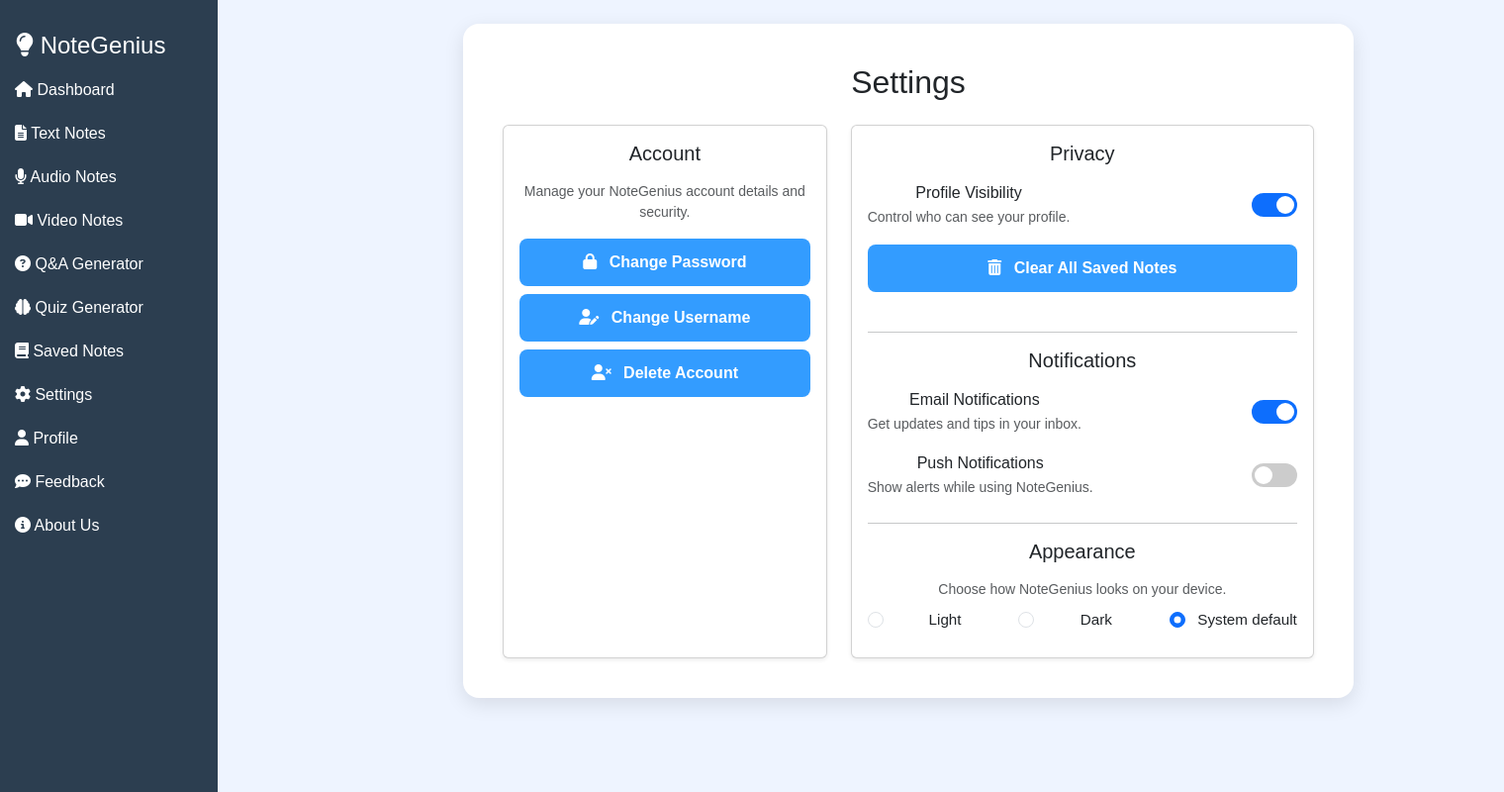
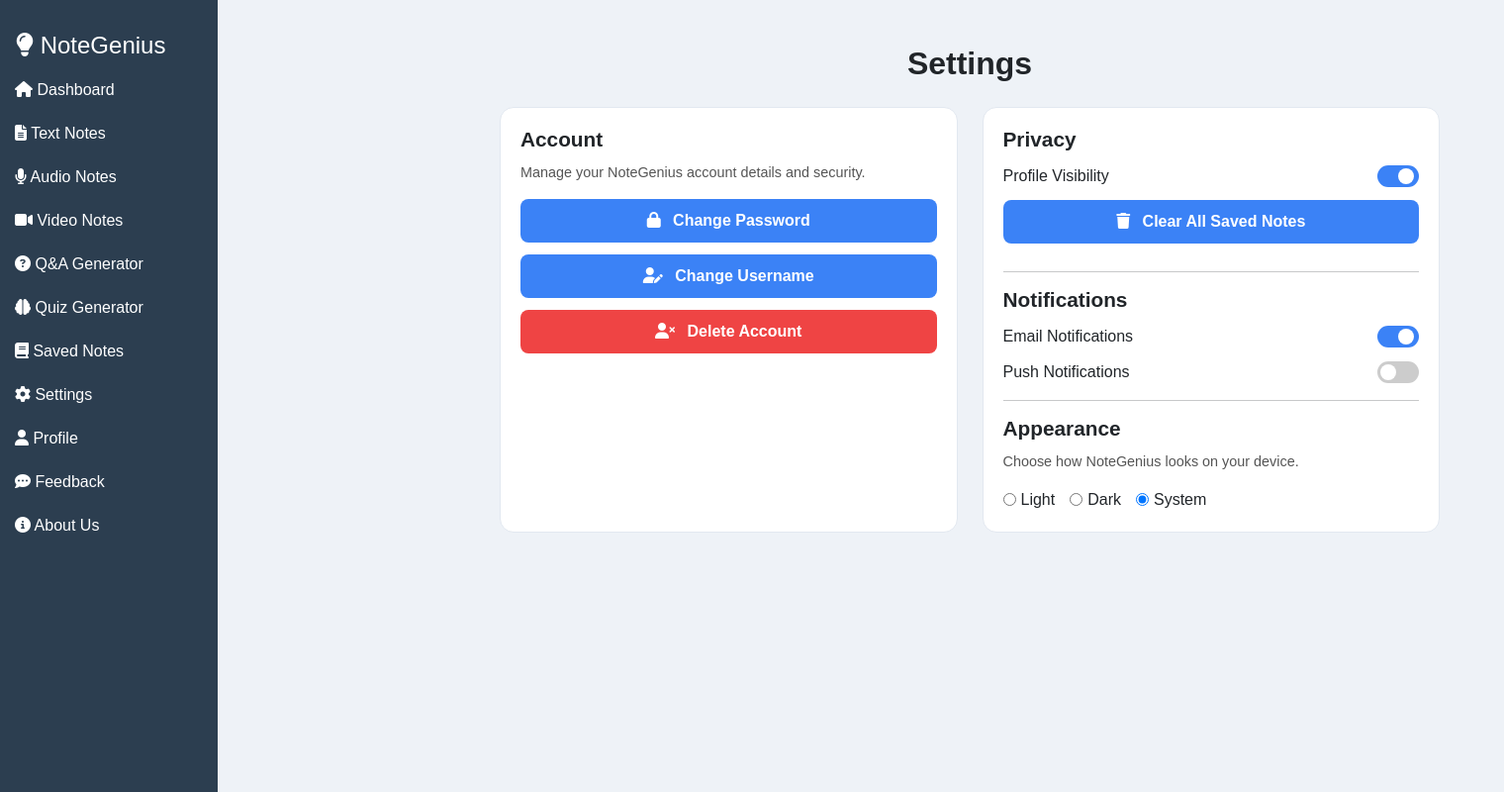
Before and after one commit to Anjali-990/Project-NoteGenius, a Django app: page /settings/ in a window 1520 px wide; the page is wider, and only the part inside the window is pictured. Shown: that part at 99% size. Run offline with Django 5.2, Linux system fonts and the light colour scheme.

Commit message:
updated settings page UI + dark mode fix

```diff
--- a/myapp/templates/settings.html
+++ b/myapp/templates/settings.html
@@ -1,312 +1,302 @@
 {% extends "index.html" %}
 {% load static %}
-
 {% block main %}
 
-<section class="settings-section">
-  <div
-    class="upload-card settings-card"
-    style="max-width: 900px; margin: 24px 40px 32px 480px;"
-  >
-    <h2 class="text-center mb-4">Settings</h2>
+<section class="upload-section">
 
-    <div class="row g-4">
-      <!-- LEFT: ACCOUNT -->
-      <div class="col-md-5">
-        <div class="card h-100 shadow-sm">
-          <div class="card-body">
-            <h5 class="mb-3">Account</h5>
-            <p class="text-muted small mb-3">
-              Manage your NoteGenius account details and security.
-            </p>
+  <div class="settings-wrapper">
 
-            <div class="d-grid gap-2">
-              <button class="btn btn-outline-primary">
+    <h1 class="settings-title">Settings</h1>
+
+    <div class="settings-grid">
+
+      <!-- ACCOUNT -->
+      <div class="settings-card">
+        <h2 class="section-heading">Account</h2>
+        <p class="section-sub">Manage your NoteGenius account details and security.</p>
+
+        <button class="btn-setting primary">
           <i class="fas fa-lock me-2"></i> Change Password
         </button>
-              <button class="btn btn-outline-primary">
+        <button class="btn-setting primary">
           <i class="fas fa-user-edit me-2"></i> Change Username
         </button>
-              <button class="btn btn-outline-danger">
+        <button class="btn-setting danger">
           <i class="fas fa-user-times me-2"></i> Delete Account
         </button>
       </div>
-          </div>
-        </div>
-      </div>
 
-      <!-- RIGHT: PRIVACY + NOTIFICATIONS + THEME -->
-      <div class="col-md-7">
-        <div class="card h-100 shadow-sm">
-          <div class="card-body">
-            <!-- Privacy -->
-            <h5 class="mb-3">Privacy</h5>
+      <!-- PRIVACY + NOTIFICATIONS + APPEARANCE -->
+      <div class="settings-card">
 
-            <div class="d-flex justify-content-between align-items-center mb-3">
-              <div>
-                <div>Profile Visibility</div>
-                <small class="text-muted">Control who can see your profile.</small>
-              </div>
-              <label class="ng-switch">
-                <input type="checkbox" checked />
-                <span class="ng-slider ng-round"></span>
+        <!-- PRIVACY -->
+        <h2 class="section-heading">Privacy</h2>
+
+        <div class="switch-row">
+          <span>Profile Visibility</span>
+          <label class="switch">
+            <input type="checkbox" checked>
+            <span class="slider"></span>
           </label>
         </div>
 
-            <button class="btn btn-outline-warning w-100 mb-4">
-              <i class="fas fa-trash-alt me-2"></i> Clear All Saved Notes
+        <button class="btn-setting primary">
+          <i class="fas fa-trash me-2"></i> Clear All Saved Notes
         </button>
 
         <hr />
 
-            <!-- Notifications -->
-            <h5 class="mb-3">Notifications</h5>
+        <!-- NOTIFICATIONS -->
+        <h2 class="section-heading">Notifications</h2>
 
-            <div class="d-flex justify-content-between align-items-center mb-3">
-              <div>
-                <div>Email Notifications</div>
-                <small class="text-muted">Get updates and tips in your inbox.</small>
-              </div>
-              <label class="ng-switch">
-                <input type="checkbox" checked />
-                <span class="ng-slider ng-round"></span>
+        <div class="switch-row">
+          <span>Email Notifications</span>
+          <label class="switch">
+            <input type="checkbox" checked>
+            <span class="slider"></span>
           </label>
         </div>
 
-            <div class="d-flex justify-content-between align-items-center mb-4">
-              <div>
-                <div>Push Notifications</div>
-                <small class="text-muted">Show alerts while using NoteGenius.</small>
-              </div>
-              <label class="ng-switch">
-                <input type="checkbox" />
-                <span class="ng-slider ng-round"></span>
+        <div class="switch-row">
+          <span>Push Notifications</span>
+          <label class="switch">
+            <input type="checkbox">
+            <span class="slider"></span>
           </label>
         </div>
 
         <hr />
 
-            <!-- Appearance / Theme -->
-            <h5 class="mb-3">Appearance</h5>
-            <p class="text-muted small mb-2">
-              Choose how NoteGenius looks on your device.
-            </p>
+        <!-- APPEARANCE -->
+        <h2 class="section-heading">Appearance</h2>
+        <p class="section-sub">Choose how NoteGenius looks on your device.</p>
 
-            <div class="row">
-              <div class="col-12 col-sm-4 mb-2">
-                <div class="form-check">
-                  <input
-                    class="form-check-input theme-radio"
-                    type="radio"
-                    name="theme"
-                    id="themeLight"
-                    value="light"
-                  />
-                  <label
-                    class="form-check-label appearance-label"
-                    for="themeLight"
-                  >
+        <div class="appearance-options">
+          <label>
+            <input type="radio" name="theme" value="light">
             Light
           </label>
-                </div>
-              </div>
-              <div class="col-12 col-sm-4 mb-2">
-                <div class="form-check">
-                  <input
-                    class="form-check-input theme-radio"
-                    type="radio"
-                    name="theme"
-                    id="themeDark"
-                    value="dark"
-                  />
-                  <label
-                    class="form-check-label appearance-label"
-                    for="themeDark"
-                  >
+          <label>
+            <input type="radio" name="theme" value="dark">
             Dark
           </label>
-                </div>
-              </div>
-              <div class="col-12 col-sm-4 mb-2">
-                <div class="form-check">
-                  <input
-                    class="form-check-input theme-radio"
-                    type="radio"
-                    name="theme"
-                    id="themeSystem"
-                    value="system"
-                  />
-                  <label
-                    class="form-check-label appearance-label"
-                    for="themeSystem"
-                  >
-                    System default
+          <label>
+            <input type="radio" name="theme" value="system" checked>
+            System
           </label>
-                </div>
-              </div>
         </div>
 
       </div>
+
     </div>
+
   </div>
-    </div>
-  </div>
+
 </section>
 
-<!-- Styling -->
 <style>
-  .settings-section {
-    padding: 0;
+  /* ---------- PAGE BACKGROUND (LIGHT + DARK) ---------- */
+  body {
+    background: #eef2f7 !important; /* soft light background */
   }
 
-  /* toggle switch */
-  .ng-switch {
+  [data-theme="dark"] body {
+    background: #0d1421 !important; /* deep navy dark */
+    color: #e2e8f0;
+  }
+
+  /* ---------- WRAPPER ---------- */
+  .settings-wrapper {
+    max-width: 1000px;
+    margin: 0 auto;
+    padding: 25px;
+  }
+
+  .settings-title {
+    text-align: center;
+    font-size: 2rem;
+    font-weight: 700;
+    margin-bottom: 25px;
+  }
+
+  /* ---------- GRID LAYOUT ---------- */
+  .settings-grid {
+    display: grid;
+    grid-template-columns: 1fr 1fr;
+    gap: 25px;
+  }
+
+  /* ---------- CARDS ---------- */
+  .settings-card {
+    background: #ffffff;
+    padding: 20px;
+    border-radius: 14px;
+    border: 1px solid #e2e8f0;
+  }
+
+  [data-theme="dark"] .settings-card {
+    background: #162032;
+    border-color: #1e293b;
+    color: #e5e7eb;
+  }
+
+  .section-heading {
+    font-size: 1.3rem;
+    font-weight: 600;
+    margin-bottom: 10px;
+  }
+
+  .section-sub {
+    font-size: 0.9rem;
+    color: #555;
+    margin-bottom: 15px;
+  }
+
+  [data-theme="dark"] .section-sub {
+    color: #cbd5e1;
+  }
+
+  /* ---------- BUTTONS ---------- */
+  .btn-setting {
+    width: 100%;
+    padding: 10px;
+    margin-bottom: 12px;
+    border-radius: 8px;
+    border: none;
+    font-weight: 600;
+    color: white;
+    cursor: pointer;
+    transition: 0.25s;
+  }
+
+  .btn-setting.primary {
+    background: #3b82f6;
+  }
+
+  .btn-setting.primary:hover {
+    background: #2563eb;
+  }
+
+  .btn-setting.danger {
+    background: #ef4444;
+  }
+
+  .btn-setting.danger:hover {
+    background: #dc2626;
+  }
+
+  /* ---------- SWITCH TOGGLE ---------- */
+  .switch-row {
+    display: flex;
+    justify-content: space-between;
+    align-items: center;
+    margin: 12px 0;
+    font-size: 1rem;
+  }
+
+  .switch {
     position: relative;
     display: inline-block;
-    width: 46px;
-    height: 24px;
+    width: 42px;
+    height: 22px;
   }
 
-  .ng-switch input {
-    display: none;
+  .switch input {
+    opacity: 0;
+    width: 0;
+    height: 0;
   }
 
-  .ng-slider {
+  .slider {
     position: absolute;
     cursor: pointer;
     inset: 0;
     background-color: #ccc;
-    transition: 0.3s;
-    border-radius: 24px;
+    border-radius: 34px;
+    transition: .4s;
   }
 
-  .ng-slider:before {
+  .slider:before {
     position: absolute;
     content: "";
-    height: 18px;
-    width: 18px;
+    height: 16px;
+    width: 16px;
     left: 3px;
     bottom: 3px;
-    background-color: #fff;
-    transition: 0.3s;
+    background-color: white;
     border-radius: 50%;
+    transition: .4s;
   }
 
-  .ng-switch input:checked + .ng-slider {
-    background-color: #0d6efd;
+  input:checked + .slider {
+    background-color: #3b82f6;
   }
 
-  .ng-switch input:checked + .ng-slider:before {
-    transform: translateX(22px);
+  input:checked + .slider:before {
+    transform: translateX(18px);
   }
 
-  .ng-slider.ng-round {
-    border-radius: 24px;
+  /* ---------- APPEARANCE RADIO ---------- */
+  .appearance-options {
+    display: flex;
+    gap: 15px; /* spacing between light/dark/system */
+    margin-top: 10px;
   }
 
-  .ng-slider.ng-round:before {
-    border-radius: 50%;
+  .appearance-options label {
+    display: flex;
+    align-items: center;
+    gap: 5px;
+    cursor: pointer;
   }
 
-  /* theme text always visible */
-  .appearance-label {
-    margin-left: 4px;
-    font-size: 0.95rem;
+  /* Responsive */
+  @media (max-width: 900px) {
+    .settings-grid {
+      grid-template-columns: 1fr;
     }
-
-  body.theme-dark .appearance-label {
-    color: #f8f9fa;
-  }
-
-  body.theme-light .appearance-label {
-    color: #212529;
-  }
-
-  /* basic dark mode styles */
-  body.theme-dark {
-    background-color: #0b1622;
-    color: #f8f9fa;
-  }
-
-  body.theme-dark .upload-card,
-  body.theme-dark .settings-card {
-    background-color: #152238;
-    color: #f8f9fa;
-  }
-
-  body.theme-dark .card {
-    background-color: #1b2940;
-    border-color: #243654;
-  }
-
-  body.theme-dark .card .text-muted {
-    color: #cbd5f5 !important;
-  }
-
-  body.theme-dark a {
-    color: #e2e8ff;
-  }
-
-  body.theme-light {
-    background-color: #eef4ff;
-    color: #212529;
   }
 </style>
 
-<!-- Theme toggle JS -->
 <script>
+  // THEME SWITCHER LOGIC
   document.addEventListener("DOMContentLoaded", function () {
-    const radios = document.querySelectorAll(".theme-radio");
+    const root = document.documentElement;
+    const radios = document.querySelectorAll("input[name='theme']");
 
-    function getSystemTheme() {
-      return window.matchMedia &&
-        window.matchMedia("(prefers-color-scheme: dark)").matches
-        ? "dark"
-        : "light";
+    function applyTheme(mode, save = true) {
+      if (mode === "light") {
+        root.setAttribute("data-theme", "light");
+        if (save) localStorage.setItem("theme", "light");
+      } else if (mode === "dark") {
+        root.setAttribute("data-theme", "dark");
+        if (save) localStorage.setItem("theme", "dark");
+      } else {
+        // system: follow OS preference
+        const prefersDark = window.matchMedia &&
+          window.matchMedia("(prefers-color-scheme: dark)").matches;
+
+        if (prefersDark) {
+          root.setAttribute("data-theme", "dark");
+        } else {
+          root.setAttribute("data-theme", "light");
         }
-
-    function applyTheme(theme) {
-      const body = document.body;
-      body.classList.remove("theme-light", "theme-dark");
-
-      if (theme === "light") {
-        body.classList.add("theme-light");
-      } else if (theme === "dark") {
-        body.classList.add("theme-dark");
-      } else if (theme === "system") {
-        const sys = getSystemTheme();
-        body.classList.add("theme-" + sys);
+        if (save) localStorage.setItem("theme", "system");
       }
     }
 
-    const saved = localStorage.getItem("ng-theme") || "system";
-    applyTheme(saved);
+    // Load saved theme on page load
+    const saved = localStorage.getItem("theme") || "system";
+    const savedRadio = document.querySelector(`input[name='theme'][value='${saved}']`);
+    if (savedRadio) savedRadio.checked = true;
+    applyTheme(saved, false);
 
-    const activeRadio = document.querySelector(
-      '.theme-radio[value="' + saved + '"]'
-    );
-    if (activeRadio) {
-      activeRadio.checked = true;
-    }
-
-    radios.forEach((radio) => {
-      radio.addEventListener("change", function () {
-        const value = this.value;
-        localStorage.setItem("ng-theme", value);
-        applyTheme(value);
+    // Listen to changes
+    radios.forEach(r => {
+      r.addEventListener("change", () => {
+        applyTheme(r.value, true);
       });
     });
-
-    if (window.matchMedia) {
-      window
-        .matchMedia("(prefers-color-scheme: dark)")
-        .addEventListener("change", () => {
-          const current = localStorage.getItem("ng-theme") || "system";
-          if (current === "system") {
-            applyTheme("system");
-          }
-        });
-    }
   });
 </script>
 
```
Lines whose indentation alone changed are shown as unchanged.
